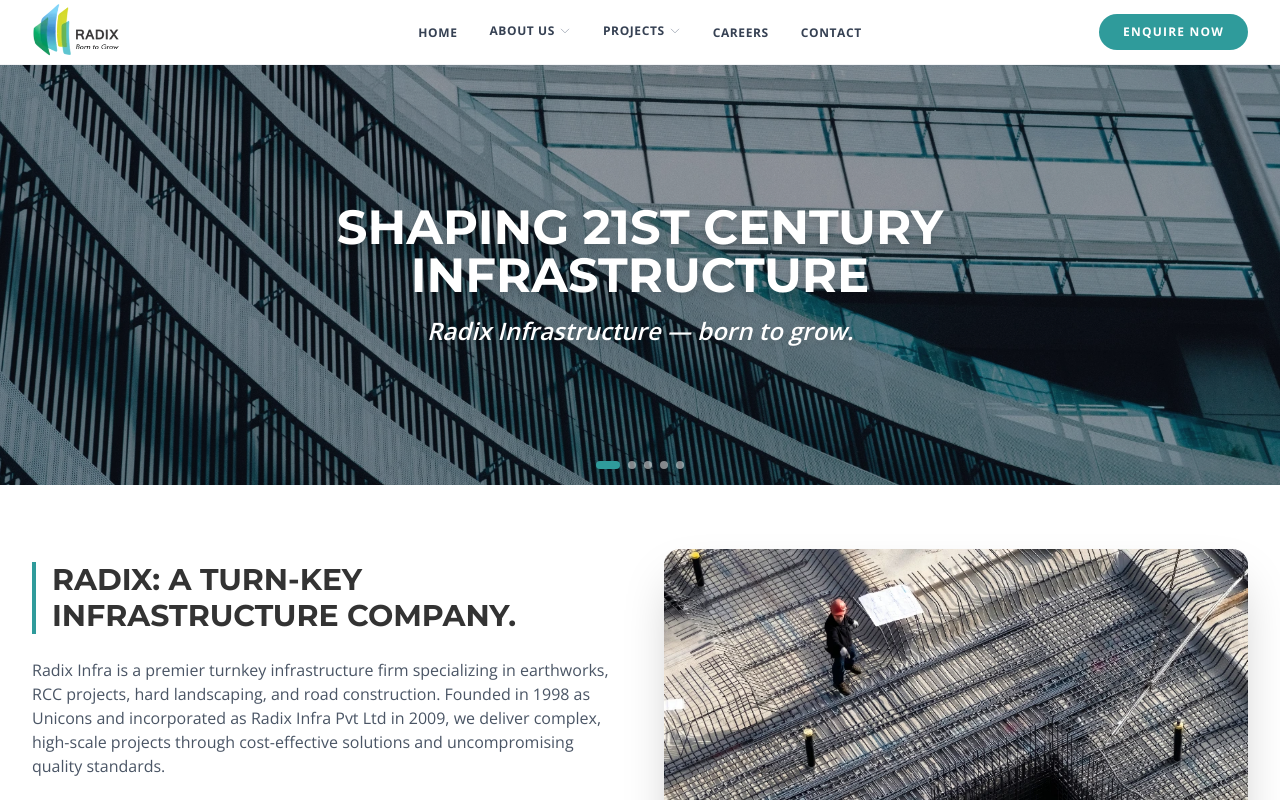
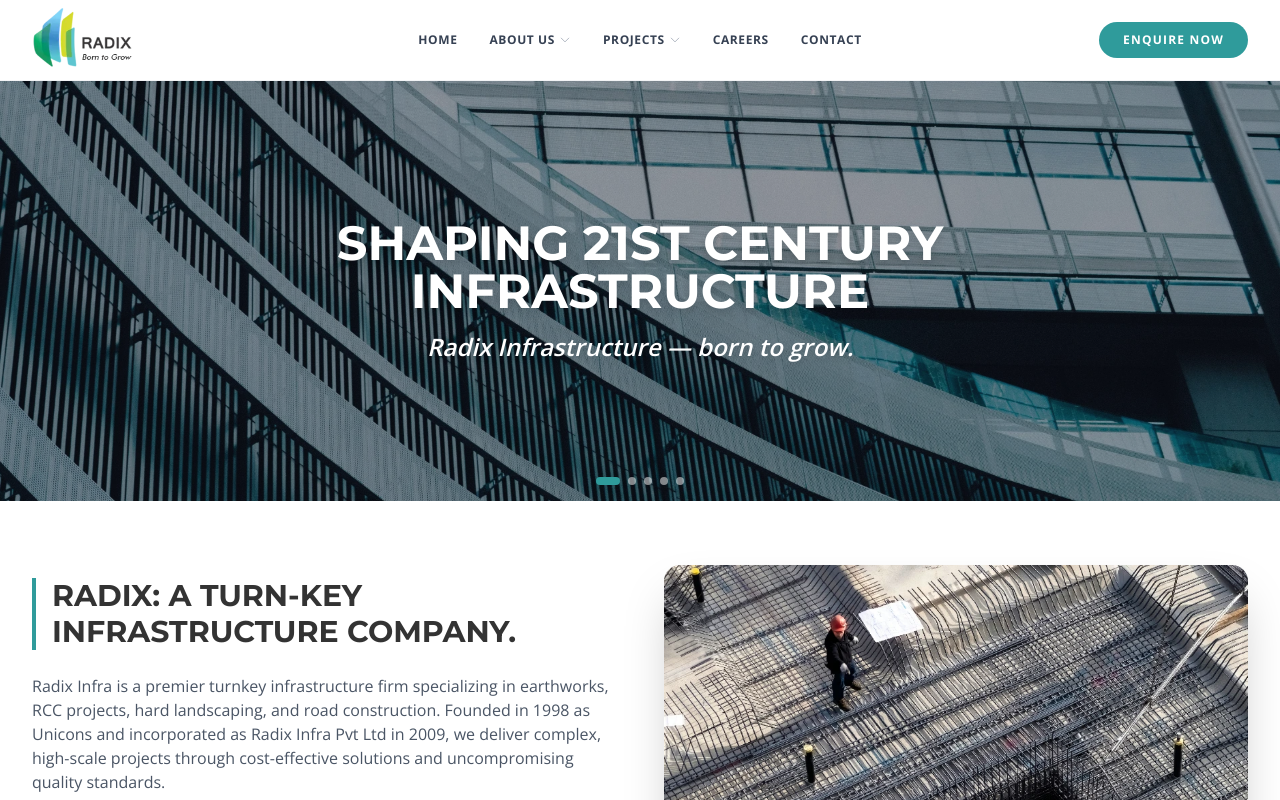
Before and after one commit to ceomaverick/radix, a Next.js app: page / in a window 1280 px wide. Shown: the top 800 px of the page. Built offline with nearby package versions, Linux system fonts and the light colour scheme.

Commit message:
style: increase logo size and ensure vertical alignment of nav items

```diff
--- a/src/components/shared/Header.tsx
+++ b/src/components/shared/Header.tsx
@@ -44,9 +44,9 @@ export default function Header() {
 
   return (
     <header className="bg-white border-b border-gray-100 sticky top-0 z-50">
-      <nav className="mx-auto flex max-w-7xl items-center justify-between p-1 lg:px-8" aria-label="Global">
-        <div className="flex lg:flex-1">
-          <Link href="/" className="-m-1.5 p-1.5">
+      <nav className="mx-auto flex max-w-7xl items-center justify-between px-4 lg:px-8" aria-label="Global">
+        <div className="flex lg:flex-1 py-2">
+          <Link href="/" className="-m-1.5 p-1.5 flex items-center">
             <span className="sr-only">Radix Infra</span>
             <Image
               src="/images/shared/logo.webp"
@@ -55,7 +55,7 @@ export default function Header() {
               height={90}
               priority
               style={{ width: 'auto' }}
-              className="h-14 w-auto"
+              className="h-16 w-auto"
             />
           </Link>
         </div>
@@ -69,9 +69,9 @@ export default function Header() {
             <Bars3Icon className="h-6 w-6" aria-hidden="true" />
           </button>
         </div>
-        <div className="hidden lg:flex lg:gap-x-8">
+        <div className="hidden lg:flex lg:gap-x-8 items-center h-full">
           {navigation.map((item) => (
-            <div key={item.name} className="relative group py-3">
+            <div key={item.name} className="relative group flex items-center h-20">
               {item.children ? (
                 <>
                   <button className="flex items-center gap-x-1 text-xs font-bold uppercase tracking-wider leading-6 text-gray-700 group-hover:text-primary transition-colors">
@@ -79,7 +79,7 @@ export default function Header() {
                     <ChevronDownIcon className="h-3 w-3 text-gray-400 group-hover:text-primary group-hover:rotate-180 transition-transform duration-200" aria-hidden="true" />
                   </button>
 
-                  <div className="absolute -left-4 top-full hidden group-hover:block pt-0 w-64">
+                  <div className="absolute -left-4 top-[calc(100%-1.5rem)] hidden group-hover:block pt-0 w-64 z-50">
                     <motion.div
                       initial={{ opacity: 0, y: 10 }}
                       animate={{ opacity: 1, y: 0 }}
@@ -108,7 +108,7 @@ export default function Header() {
             </div>
           ))}
         </div>
-        <div className="hidden lg:flex lg:flex-1 lg:justify-end">
+        <div className="hidden lg:flex lg:flex-1 lg:justify-end items-center">
           <Button href="/contact" size="sm" className="text-xs py-1.5">
             Enquire Now
           </Button>
```
